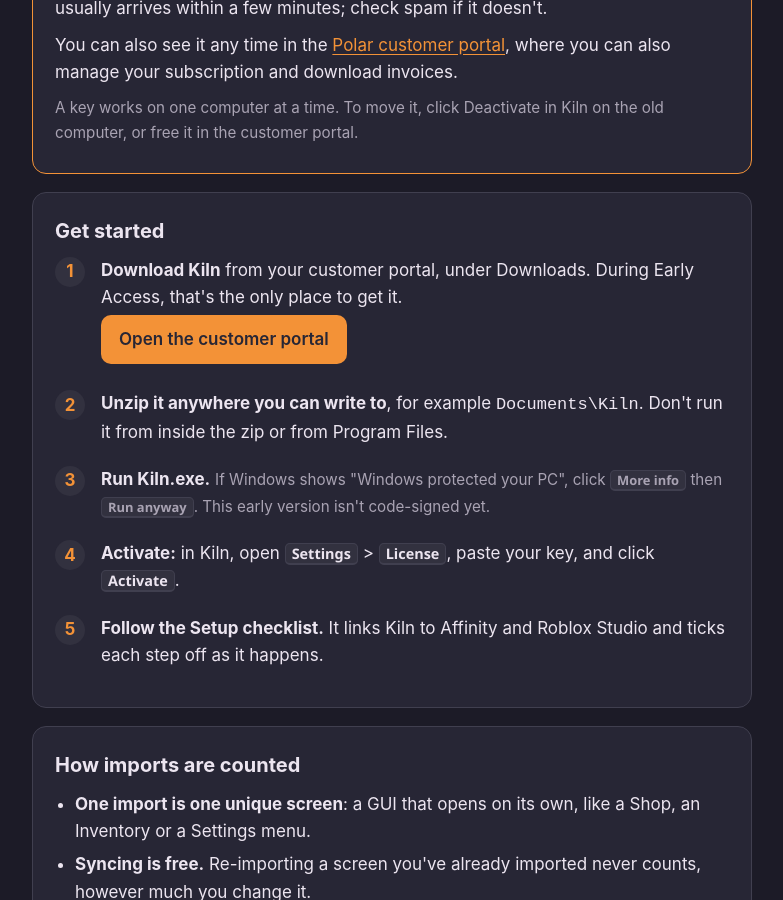
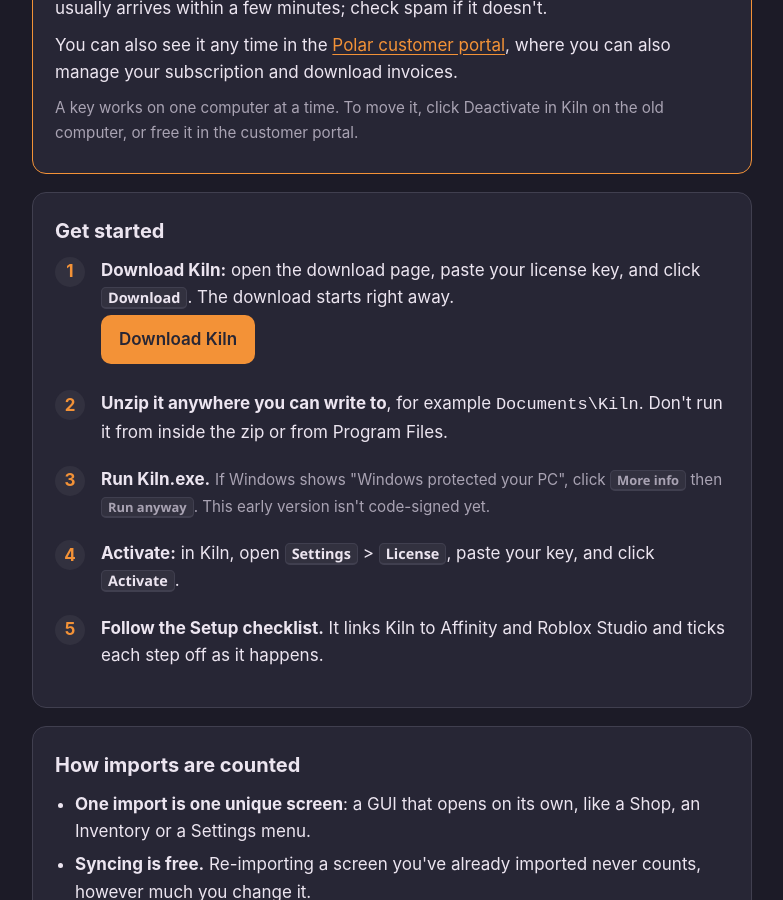
Before and after one commit to rblx-keii/Kiln-Releases, a Jekyll site: the page docs/success.html, which Jekyll copies as it is, in a window 1280 px wide and 900 px high, scrolled down 328 px. Shown: the whole window, without its empty margins (248-1031 px from the left). Built offline with Jekyll 4.4.1, drawn with Linux system fonts in a browser that asks for light colours.

Commit message:
Success page: download button goes to the key-gated download page
Co-Authored-By: Claude Opus 5.5 <noreply@anthropic.com>

```diff
--- a/docs/success.html
+++ b/docs/success.html
@@ -81,9 +81,9 @@
   <section aria-labelledby="steps-title">
     <h2 id="steps-title">Get started</h2>
     <ol class="steps">
-      <li><strong>Download Kiln</strong> from your customer portal, under Downloads. During Early Access, that's
-        the only place to get it.<br>
-        <a class="btn" href="https://polar.sh/kiln/portal">Open the customer portal</a></li>
+      <li><strong>Download Kiln:</strong> open the download page, paste your license key, and click
+        <kbd>Download</kbd>. The download starts right away.<br>
+        <a class="btn" href="https://kiln-download-production.official-keii.workers.dev/">Download Kiln</a></li>
       <li><strong>Unzip it anywhere you can write to</strong>, for example <code>Documents\Kiln</code>. Don't run
         it from inside the zip or from Program Files.</li>
       <li><strong>Run Kiln.exe.</strong> <span class="hint">If Windows shows "Windows protected your PC", click
```
